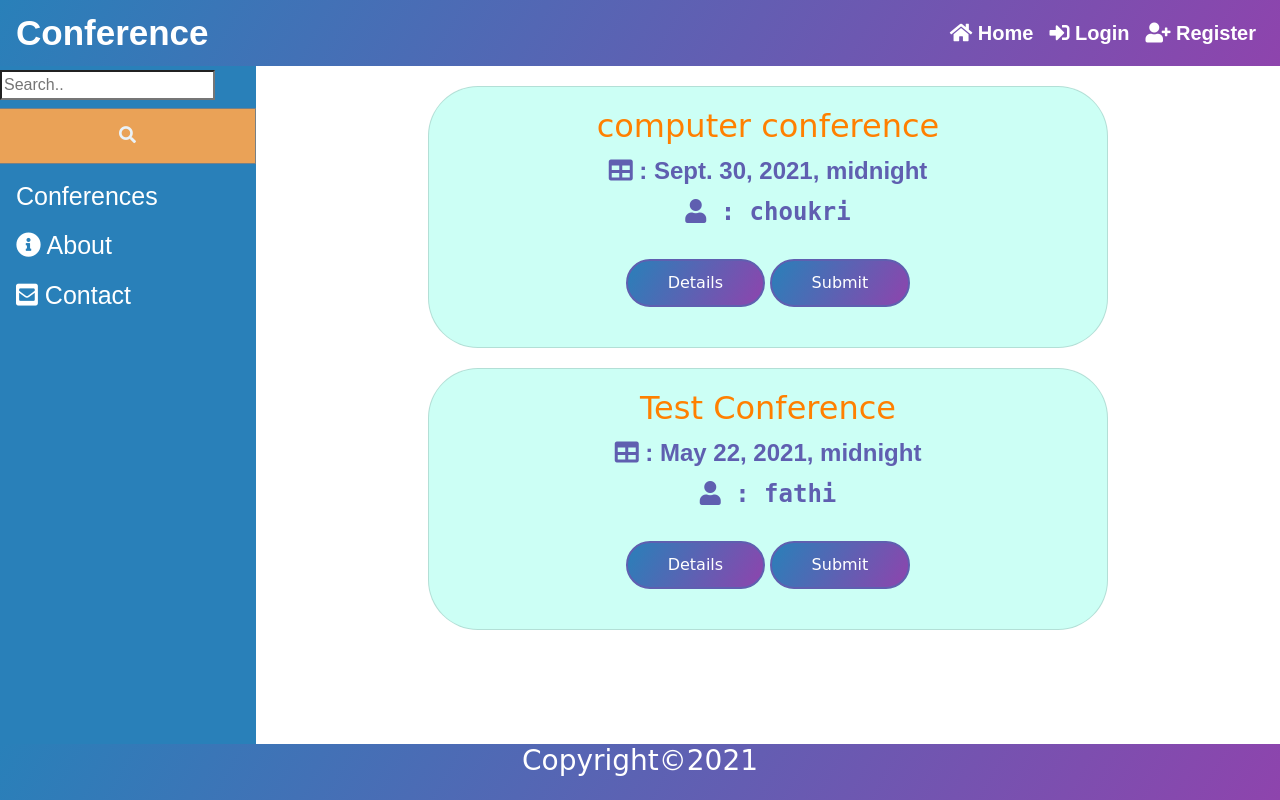
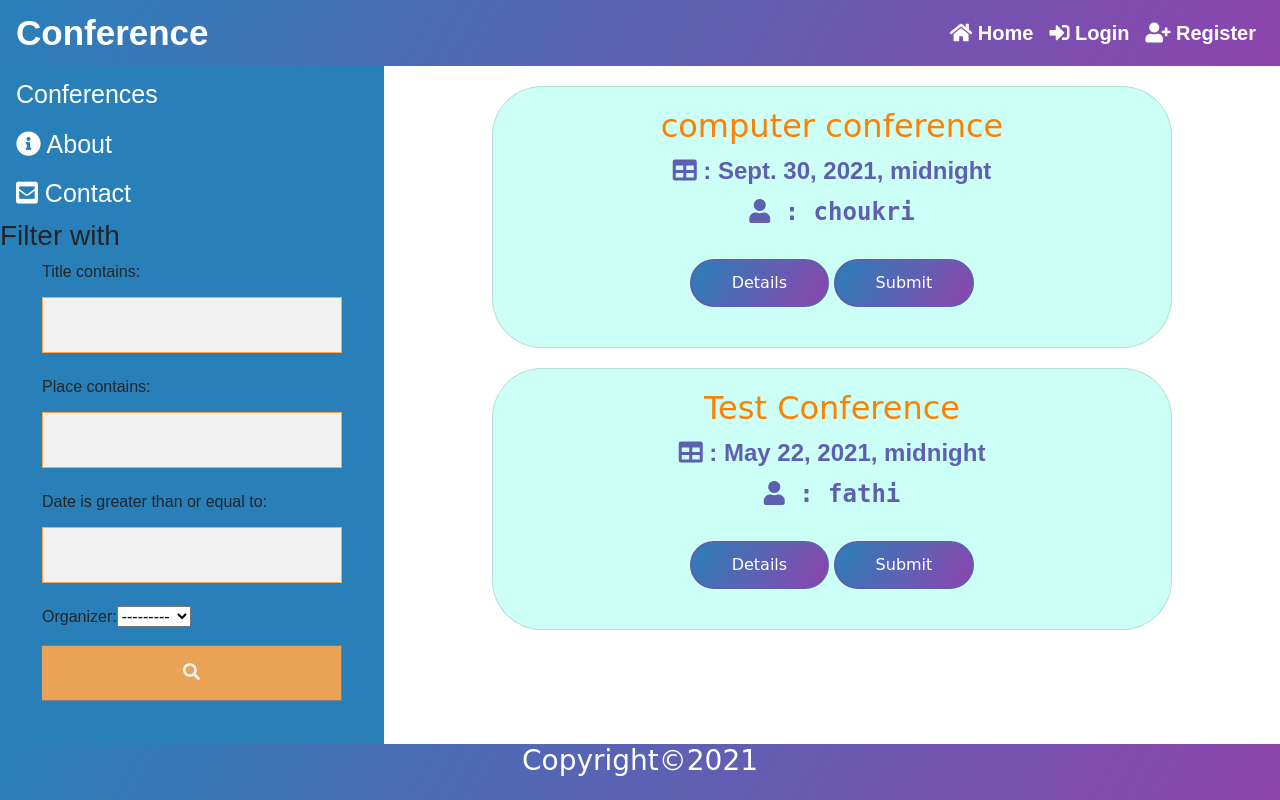
Before and after one commit to FathiAbdelMalek/MemoirProjet, a Django app: page / in a window 1280 px wide. Run offline with Django 3.2, Linux system fonts and the light colour scheme; data comes from the database, SQL or seed files in the repository; both versions use the stored data as it was after the commit; tables that the repository leaves empty hold one stand-in row (values such as "Sample post"); some libraries are stand-ins or nearby versions.

Commit message:
almost done with filter

```diff
--- a/MemoirProjet/settings.py
+++ b/MemoirProjet/settings.py
@@ -43,6 +43,7 @@ INSTALLED_APPS = [
     'profiles.apps.ProfilesConfig',
     'notifications.apps.NotificationsConfig',
     'widget_tweaks',
+    'django_filters',
 ]
 
 MIDDLEWARE = [
--- /dev/null
+++ b/conferences/filters.py
@@ -0,0 +1,12 @@
+import django_filters
+from .models import Conference
+
+
+class ConferenceFilter(django_filters.FilterSet):
+    title = django_filters.CharFilter(field_name='title', lookup_expr='contains')
+    place = django_filters.CharFilter(field_name='place', lookup_expr='contains')
+    date = django_filters.DateFilter(field_name='date', lookup_expr='gte')
+
+    class Meta:
+        model = Conference
+        fields = ['title', 'place', 'date', 'organizer']
--- a/conferences/templates/conferences/conference.html
+++ b/conferences/templates/conferences/conference.html
@@ -62,12 +62,16 @@
                     <td>{{ submission.abstract }}</td>
                     {% if submission.article %}
                         <td><a href="{{ submission.article.url }}" download="{{ submission.article.url }}">Download</a></td>
+                    {% else %}
+                        <td></td>
                     {% endif %}
                     {% if conference.can_confirm %}
                         <td>
                             <a href="{% url 'submission_accepted' submission.pk %}" class="btn btn0"> Accept </a>
                             <a href="{% url 'submission_refused' submission.pk %}" class="btn btn1"> Refuse </a>
                         </td>
+                    {% else %}
+                        <td></td>
                     {% endif %}
                 </tr>
             {% endfor %}
--- a/conferences/urls.py
+++ b/conferences/urls.py
@@ -5,9 +5,6 @@ urlpatterns = [
     path('',
          views.IndexView.as_view(template_name='conferences/index.html'),
          name='home'),
-    path('search_result/',
-         views.SearchView.as_view(template_name='conferences/search.html'),
-         name='search'),
     path('conference/<int:pk>/',
          views.ConferenceView.as_view(template_name='conferences/conference.html'),
          name='conference'),
--- a/conferences/views.py
+++ b/conferences/views.py
@@ -12,6 +12,7 @@ from django.core.mail import send_mail
 from MemoirProjet import settings
 from .models import Conference, Submission
 from .forms import ConferenceCreationForm, ConferenceUpdateForm, SubmissionCreationForm, SubmissionUpdateForm
+from .filters import ConferenceFilter
 
 
 class IndexView(generic.ListView):
@@ -19,23 +20,13 @@ class IndexView(generic.ListView):
 
     def get_context_data(self, *, object_list=None, **kwargs):
         context = super().get_context_data(**kwargs)
+        conferences = Conference.objects.all()
+        filter = ConferenceFilter(self.request.GET, queryset=conferences)
+        conferences = filter.qs
+        context['conference_list'] = conferences
         context['submission_list'] = Submission.objects.all()
+        context['filter'] = filter
         return context
-
-
-class SearchView(generic.ListView):
-    model = Conference
-    context_object_name = 'search_result'
-
-    def get_queryset(self):
-        result = super(SearchView, self).get_queryset()
-        query = self.request.GET.get('search')
-        if query:
-            post_result = Conference.objects.filter(title__contains=query)
-            result = post_result
-        else:
-            result = None
-        return result
 
 
 class ConferenceView(generic.DetailView):
--- a/static/css/sidebar.css
+++ b/static/css/sidebar.css
@@ -1,5 +1,5 @@
 aside {
-    width: 20%;
+    width: 30%;
     position: fixed;
     z-index: 1;
     top: 50px;
--- a/templates/base.html
+++ b/templates/base.html
@@ -135,7 +135,7 @@ hr {
     <main>
         {% include 'includes/nav.html' %}
         {% include 'includes/aside.html' %}
-        <article style="margin-left: 20%; margin-bottom: 5%">
+        <article style="margin-left: 30%; margin-bottom: 5%">
             {% block content %}{% endblock %}
         </article>
         {% include 'includes/footer.html' %}
--- a/templates/includes/aside.html
+++ b/templates/includes/aside.html
@@ -1,10 +1,15 @@
 <aside>
-    <form class="search" method="get" action="{% url 'search' %}" style="margin: auto; max-width: 300px">
-        {% csrf_token %}
-        <input class="input" type="search" name="search" placeholder="Search.." >
-        <button type="submit"><i class="fa fa-search"></i></button>
-    </form>
     <a href="{% url 'home' %}">Conferences</a>
     <a href="#"><i class="fas fa-info-circle"></i> About</a>
     <a href="#"><i class="fas fa-envelope-square"></i>  Contact</a>
+    {% if filter %}
+        <div>
+            <h3>Filter with</h3>
+            <form class="search" method="get" style="margin: auto; max-width: 300px">
+                {% csrf_token %}
+                {{ filter.form }}
+                <button type="submit"><i class="fa fa-search"></i></button>
+            </form>
+        </div>
+    {% endif %}
 </aside>
```
Also changed, not shown: conferences/templates/conferences/search.html (deleted, +0 -39 lines), db.sqlite3, 2 other files.
